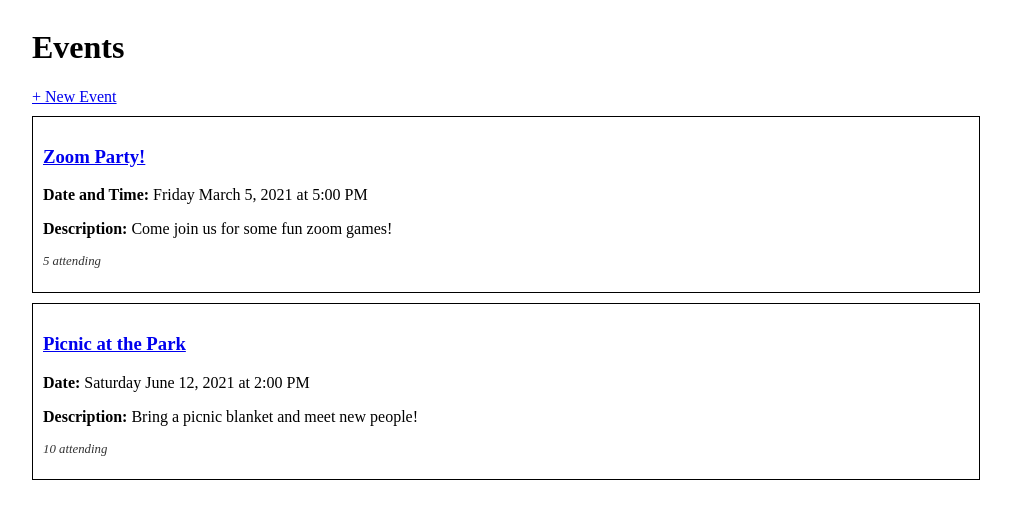
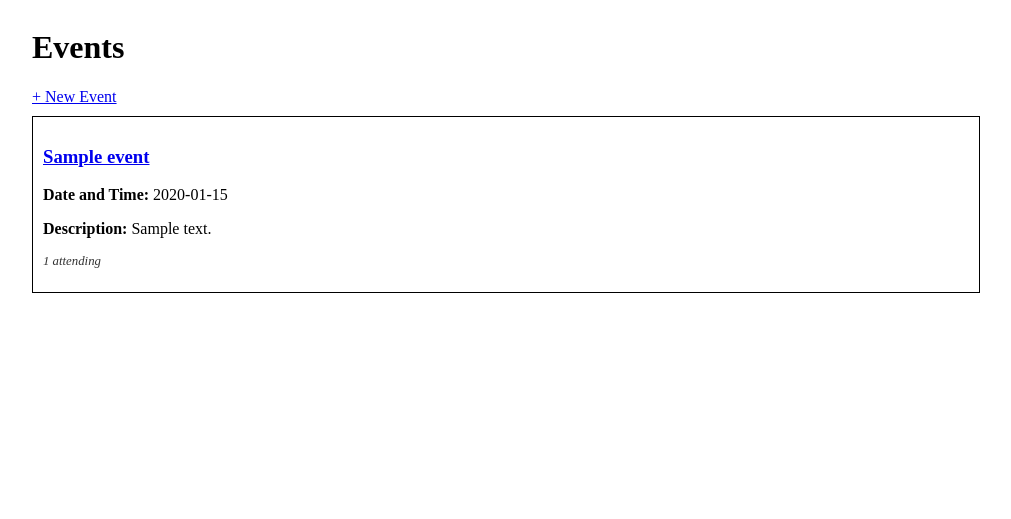
Before and after one commit to lissalad/events, a Flask app: page / in a window 1280 px wide. Shown: the top 519 px of the page, without its empty margins (134-1145 px from the left). Run offline with Flask 2, Linux system fonts and the light colour scheme; tables that the repository leaves empty hold one stand-in row (values such as "Sample post").

Commit message:
complete

```diff
--- a/app.py
+++ b/app.py
@@ -1,4 +1,5 @@
 from events_app import app
 
+
 if __name__ == "__main__":
-    app.run(debug=True)
+    app.run(debug=True, port=3000, host="0.0.0.0")
--- a/events_app/models.py
+++ b/events_app/models.py
@@ -38,7 +38,7 @@ class Event(db.Model):
   id = db.Column(db.Integer, primary_key=True)
   title = db.Column(db.String(80), nullable=False)
   description = db.Column(db.String(), nullable=False)
-  date = DateField("Date", format="%Y-%m-%d")
+  date = db.Column(db.String(), nullable=False)
   guests = db.relationship('Guest', secondary='guest_events')
 # --------------------------------------------------------- #
 
--- a/events_app/routes.py
+++ b/events_app/routes.py
@@ -37,6 +37,8 @@ def create():
             date_and_time = datetime.strptime(
                 f'{date} {time}',
                 '%Y-%m-%d %H:%M')
+            print(date_and_time)
+
         except ValueError:
             return render_template('create.html',
                 error='Incorrect datetime format! Please try again.')
@@ -44,8 +46,13 @@ def create():
         # TODO: Create a new event with the given title, description, &
         # datetime, then add and commit to the database
 
+
         new_event = Event(
-            new_event_title, new_event_description, date_and_time)
+            title = new_event_title,
+            description = new_event_description,
+            date = date_and_time,
+          )
+
         db.session.add(new_event)
         db.session.commit()
 
@@ -60,8 +67,8 @@ def event_detail(event_id):
     """Show a single event."""
 
     # TODO: Get the event with the given id and send to the template
-    event = Event.query.filter_by(id=event_id)
-    print(event)
+    event = Event.query.filter_by(id=event_id).one()
+    print(event.date)
     return render_template('event_detail.html', event=event)
 
 
@@ -90,13 +97,16 @@ def rsvp(event_id):
     else:
         guest_email = request.form.get('email')
         guest_phone = request.form.get('phone')
-
         # TODO: Create a new guest with the given name, email, and phone, and
         # add the event to their events_attending, then commit to the database.
         new_guest = Guest(
-        guest_name, guest_email, guest_phone)
-        db.session.add(new_guest)
+        name = guest_name, email = guest_email, phone = guest_phone)
+        # db.session.add(new_guest)
+        event.guests.append(new_guest)
+        db.session.add(event)
         db.session.commit()
+
+    print(event.guests)
 
     flash('You have successfully RSVP\'d! See you there!')
     return redirect(url_for('main.event_detail', event_id=event_id))
@@ -105,6 +115,6 @@ def rsvp(event_id):
 @main.route('/guest/<guest_id>')
 def guest_detail(guest_id):
     # TODO: Get the guest with the given id and send to the template
-    guest = Guest.query.filter_by(id=guest_id)
+    guest = Guest.query.filter_by(id=guest_id).one()
 
     return render_template('guest_detail.html', guest=guest)
--- a/events_app/templates/guest_detail.html
+++ b/events_app/templates/guest_detail.html
@@ -19,7 +19,7 @@
 <ul>
   {% for event in guest.events_attending %}
   <!-- link ?? -->
-    <li><a href="/event/1">{{ event.title }}</a></li>
+    <li><a href="/event/{{ event.id }}">{{ event.title }}</a></li>
   {% endfor %}
 </ul>
 
--- a/events_app/templates/index.html
+++ b/events_app/templates/index.html
@@ -1,6 +1,4 @@
-{% extends 'base.html' %}
-
-{% block content %}
+{% extends 'base.html' %} {% block content %}
 
 <h1>Events</h1>
 
@@ -10,25 +8,12 @@
     TODO: Use the event objects to display the correct information (and take
     out the hardcoded values)
 -->
-
+{% for event in events %}
 <div class="event-container">
-    <h3><a href="/event/1">Zoom Party!</a></h3>
-    <p><strong>Date and Time:</strong> Friday March 5, 2021 at 5:00 PM</p>
-    <p><strong>Description:</strong> Come join us for some fun zoom games!</p>
-    <p class="small-text">
-        5 attending
-    </p>
+  <h3><a href="/event/{{ event.id }}">{{ event.title }}</a></h3>
+  <p><strong>Date and Time: </strong>{{ event.date }}</p>
+  <p><strong>Description: </strong>{{ event.description }}</p>
+  <p class="small-text">{{ event.guests|length }} attending</p>
 </div>
-
-<div class="event-container">
-    <h3><a href="/event/2">Picnic at the Park</a></h3>
-    <p><strong>Date:</strong> Saturday June 12, 2021 at 2:00 PM</p>
-    <p><strong>Description:</strong> Bring a picnic blanket and meet new people!</p>
-    <p class="small-text">
-        10 attending
-    </p>
-</div>
-
-
-
-{% endblock %}
+{% endfor %}
+ {% endblock %}
```
Also changed, not shown: events_app/templates/event_detail.html (+5 -5 lines), events_app/database.db.
